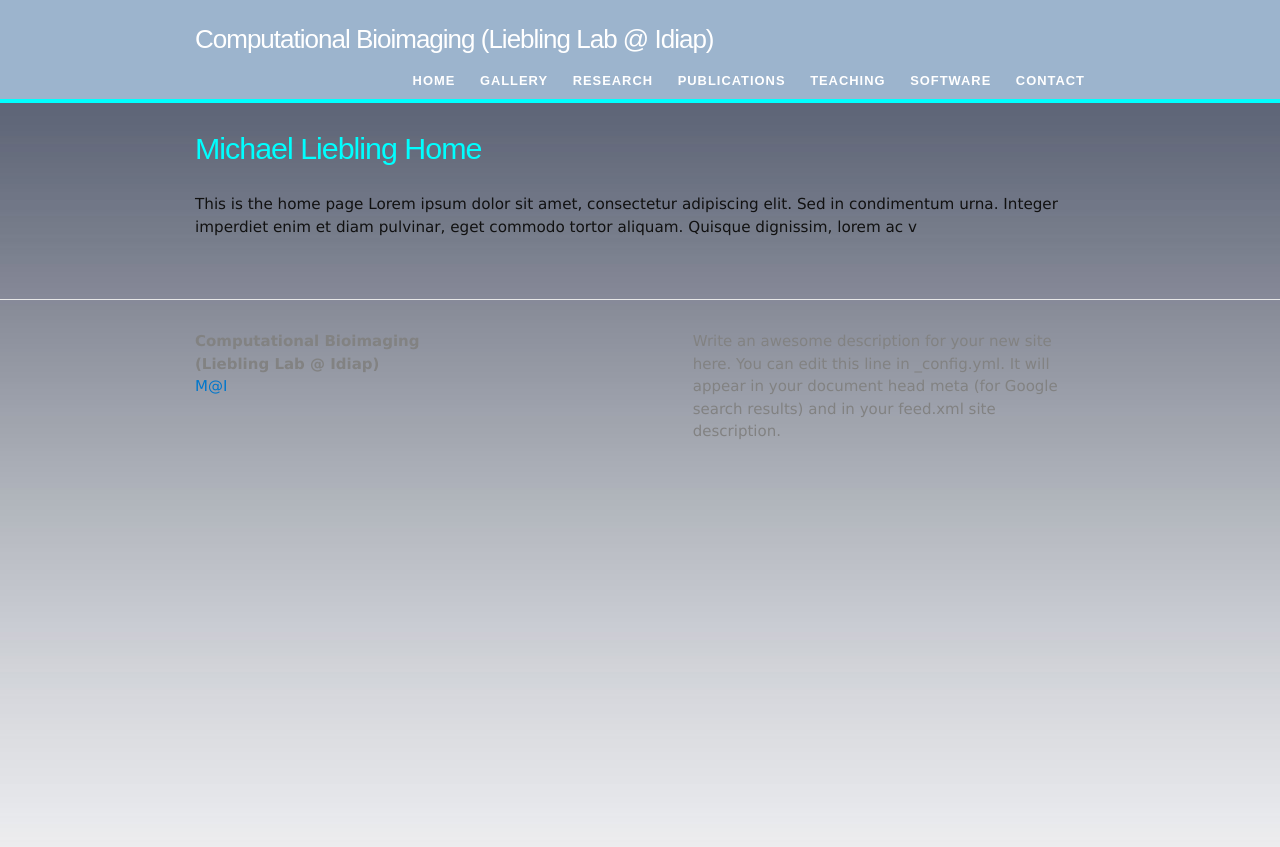
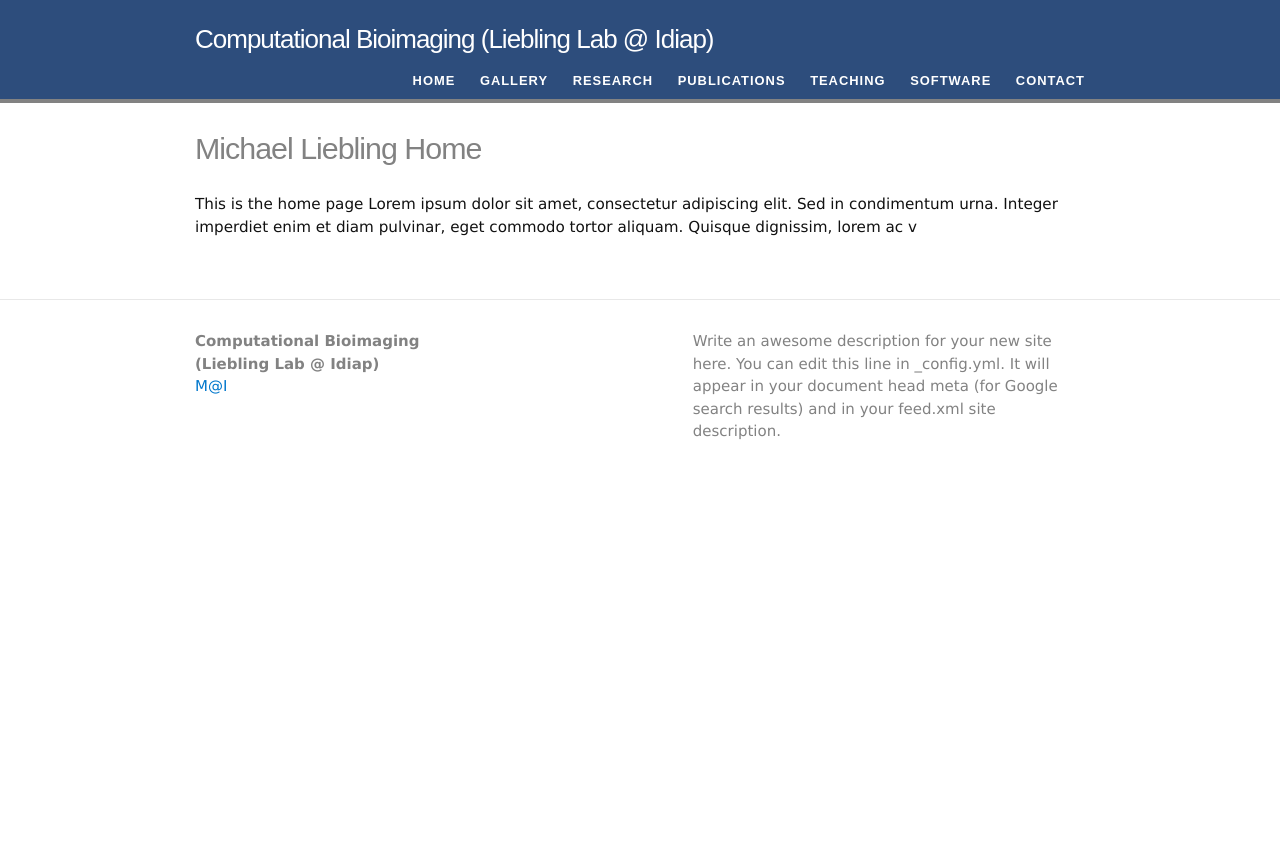
Before and after one commit to michaelliebling/michaelliebling.github.io, a Jekyll site: the page built from home.md, in a window 1280 px wide. Shown: the top 847 px of the page. Built offline with Jekyll 4.4.1, drawn with Linux system fonts in a browser that asks for light colours.

Commit message:
adjusting colors

```diff
--- a/_sass/_base.scss
+++ b/_sass/_base.scss
@@ -20,7 +20,7 @@ body {
     font-weight: 300;
     color: $text-color;
     background-color: $background-color;
-	background-image: url(../images/background_gradient.jpg);
+//	background-image: url(../images/background_gradient.jpg);
 	background-repeat: repeat-x;
     -webkit-text-size-adjust: 100%;
 }
--- a/_sass/_fancy-image.scss
+++ b/_sass/_fancy-image.scss
@@ -1,7 +1,7 @@
 .wp-caption {
 background-color: #f3f3f3;
 text-align: center;
-border: 1px dotted $clemson-purple;
+border: 1px dotted $sepline-color;
 	font-size: 0.90em;
 	overflow: hidden;
 	position: relative;
--- a/_sass/_header.scss
+++ b/_sass/_header.scss
@@ -3,9 +3,9 @@
  */
 .site-header {
     border-top: 0px solid $grey-color-dark;
-	border-bottom: 4px solid $clemson-purple;
+	border-bottom: 4px solid $sepline-color;
     min-height: 56px;
-    background: $clemson-orange;
+    background: $headbg-color;
     // Positioning context for the mobile navigation icon
     position: relative;
 
@@ -82,23 +82,23 @@
 	letter-spacing: 0;
 	line-height: 1.2em;
 	padding: 4px 10px;
-color: $clemson-purple;
+color: $sepline-color;
 
 }
 
 .site-nav .sub-menu a:hover {
-	color: $clemson-orange;
+	color: $headbg-color;
 }
 .site-nav  .sub-menu {
 	background: #ffffff;
-	border-color: $clemson-purple;
+	border-color: $sepline-color;
 	min-width: 265px;
 
 	z-index:2147483647;
 }
 .site-nav .sub-menu li.current-menu-item > a {
-	border-left-color: $clemson-orange;
-	border-right-color: $clemson-orange;
+	border-left-color: $headbg-color;
+	border-right-color: $headbg-color;
 	border-right: 0px;
 
 }
@@ -157,7 +157,7 @@ z-index:999;
 
     .page-link {
         color: #ffffff;
-    background: $clemson-orange;
+    background: $headbg-color;
         line-height: $base-line-height;
 
         // Gaps between nav items, but not on the first one
--- a/_sass/_layout.scss
+++ b/_sass/_layout.scss
@@ -184,7 +184,7 @@ h1 /* .post-title */ {
     letter-spacing: -1px;
     line-height: 1;
 		font-family: 'Titillium Web', sans-serif;
-		color: $clemson-purple;
+		color: $sepline-color;
 
     @include media-query($on-laptop) {
 /*        font-size: 36px; */
@@ -250,7 +250,7 @@ ul.listing li.listing-item time {
 }
 
 ul.listing li.listing-item a {
-	color: $clemson-purple;
+	color: $sepline-color;
 	font-weight: 400;
 	font-family: 'Titillium Web', sans-serif;
 }
--- a/_sass/_mobile-header.scss
+++ b/_sass/_mobile-header.scss
@@ -37,12 +37,12 @@
 .site-nav .menu li {
 		display: block;
 		margin: 0;
-		color: $clemson-purple;
+		color: $sepline-color;
 	}
 
 .site-nav ul.menu a {
 	background: #fff;
-	color: $clemson-purple;
+	color: $sepline-color;
 
 }
 
--- a/css/main.scss
+++ b/css/main.scss
@@ -12,11 +12,11 @@ $base-line-height: 1.5;
 $spacing-unit:     30px;
 
 $text-color:       #111;
-$background-color: #4177B7; // #fdfdfd;
+$background-color: #FFFFFF;//#4177B7; // #fdfdfd;
 $brand-color:      #0077CC;
 // $gameday-sky: #109dc0;
-$clemson-purple:   #00FFFF; //   #522d80;
-$clemson-orange:   #9CB4CD; //   #f66733;
+$sepline-color:   #828282; //   #522d80;
+$headbg-color:   #2D4D7C; //   #f66733;
 
 
 $grey-color:       #828282;
```
